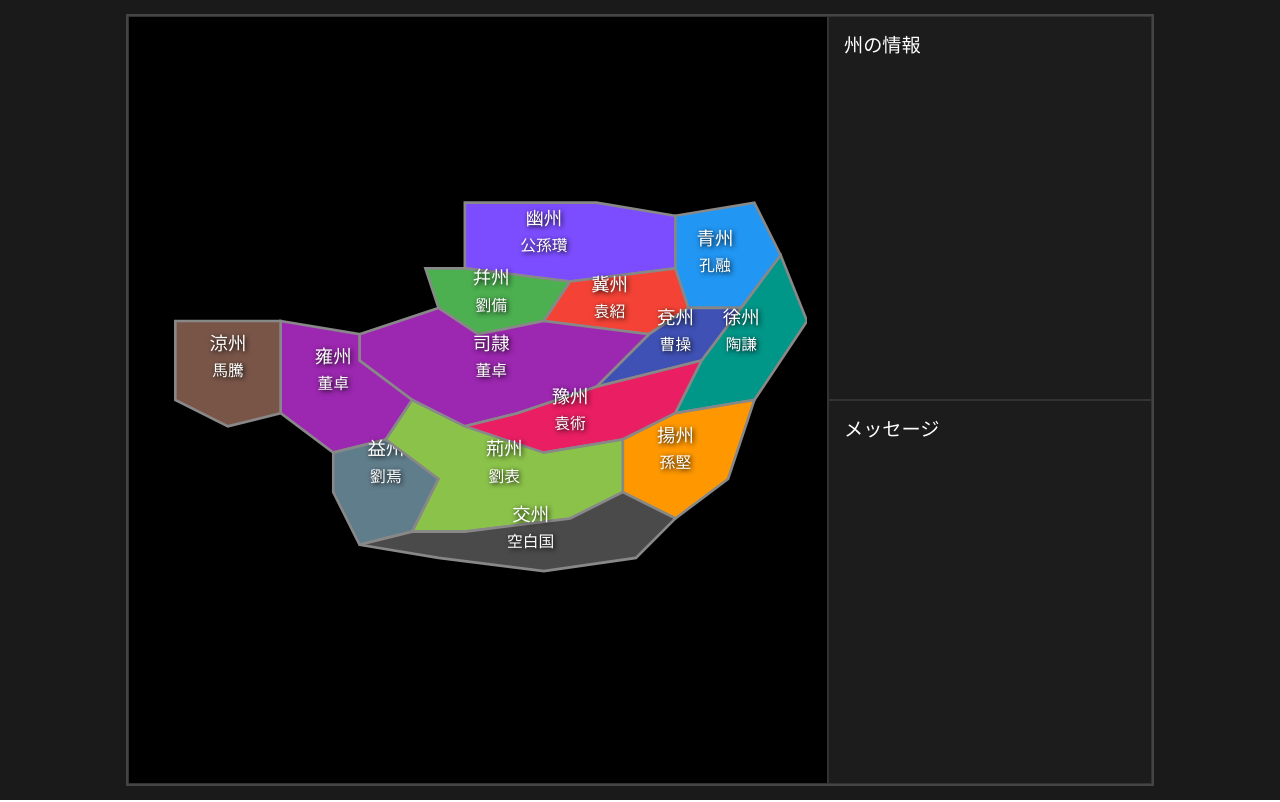
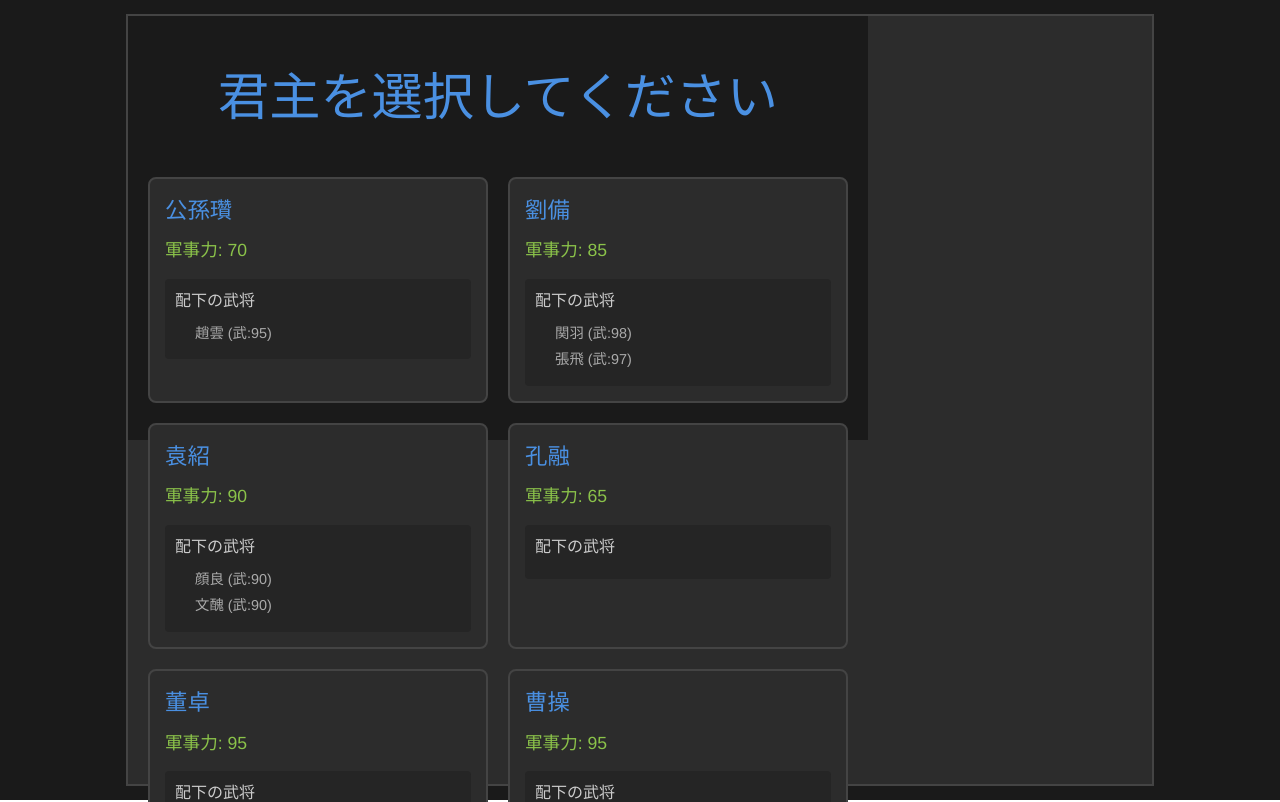
Before and after one commit to kekoyana/ai_game, a React (Vite) app in the folder sangokushi/: page / in a window 1280 px wide. Shown: the top 802 px of the page. Built offline with nearby package versions, Linux system fonts and the light colour scheme.

Commit message:
君主選択を追加

```diff
--- a/sangokushi/src/App.css
+++ b/sangokushi/src/App.css
@@ -38,6 +38,31 @@ body {
   padding: 15px;
   color: #fff;
   overflow-y: auto;
+}
+
+.player-info {
+  background-color: #253544;
+  border: 2px solid #4a90e2;
+  border-radius: 4px;
+  padding: 15px;
+  margin-bottom: 20px;
+}
+
+.player-info h2 {
+  color: #4a90e2;
+  margin: 0 0 10px 0;
+}
+
+.player-info .lord-info {
+  background-color: #2c2c2c;
+  padding: 10px;
+  border-radius: 4px;
+}
+
+.player-info .lord-info p {
+  margin: 5px 0;
+  font-size: 1.1em;
+  color: #fff;
 }
 
 .message-area {
--- a/sangokushi/src/App.tsx
+++ b/sangokushi/src/App.tsx
@@ -3,9 +3,21 @@ import './App.css'
 import { Map } from './components/Map'
 import { Province, provinces } from './types/province'
 import { getGeneralsByLordId } from './types/general'
+import { LordSelection } from './components/LordSelection'
+import { Lord } from './types/lord'
 
 function App() {
   const [selectedProvince, setSelectedProvince] = useState<Province | null>(null);
+  const [playerLord, setPlayerLord] = useState<Lord | null>(null);
+
+  // ゲームが開始されていない場合（君主未選択）
+  if (!playerLord) {
+    return (
+      <div className="game-container">
+        <LordSelection onSelect={setPlayerLord} />
+      </div>
+    );
+  }
 
   const handleProvinceClick = (province: Province) => {
     setSelectedProvince(province);
@@ -28,6 +40,13 @@ function App() {
         <Map onProvinceClick={handleProvinceClick} />
       </div>
       <div className="status-area">
+        <div className="player-info">
+          <h2>プレイヤー情報</h2>
+          <div className="lord-info">
+            <p>君主：{playerLord.name}</p>
+            <p>軍事力：{playerLord.strength}</p>
+          </div>
+        </div>
         <h2>州の情報</h2>
         {selectedProvince && (
           <div className="province-info">
@@ -72,6 +91,7 @@ function App() {
       </div>
       <div className="message-area">
         <h2>メッセージ</h2>
+        <p>現在のターン: {playerLord.name}の作戦フェーズ</p>
         {selectedProvince && (
           <p>{selectedProvince.name}が選択されました</p>
         )}
--- /dev/null
+++ b/sangokushi/src/components/LordSelection.tsx
@@ -0,0 +1,81 @@
+import { useState } from 'react';
+import { Lord, lords } from '../types/lord';
+import { getGeneralsByLordId } from '../types/general';
+import '../styles/LordSelection.css';
+
+interface LordSelectionProps {
+  onSelect: (lord: Lord) => void;
+}
+
+export function LordSelection({ onSelect }: LordSelectionProps) {
+  const [selectedLord, setSelectedLord] = useState<Lord | null>(null);
+  const [showConfirm, setShowConfirm] = useState(false);
+
+  const handleLordClick = (lord: Lord) => {
+    setSelectedLord(lord);
+    setShowConfirm(false);
+  };
+
+  const handleConfirm = () => {
+    if (selectedLord) {
+      setShowConfirm(true);
+    }
+  };
+
+  const handleStart = () => {
+    if (selectedLord) {
+      onSelect(selectedLord);
+    }
+  };
+
+  return (
+    <div className="lord-selection">
+      <h1>君主を選択してください</h1>
+      <div className="lords-grid">
+        {Object.values(lords).map(lord => (
+          <div
+            key={lord.id}
+            className={`lord-card ${selectedLord?.id === lord.id ? 'selected' : ''}`}
+            onClick={() => handleLordClick(lord)}
+          >
+            <h3>{lord.name}</h3>
+            <div className="lord-strength">軍事力: {lord.strength}</div>
+            <div className="generals-preview">
+              <h4>配下の武将</h4>
+              <ul>
+                {getGeneralsByLordId(lord.id).map(general => (
+                  <li key={general.id}>
+                    {general.name} (武:{general.stats.war})
+                  </li>
+                ))}
+              </ul>
+            </div>
+          </div>
+        ))}
+      </div>
+
+      {selectedLord && !showConfirm && (
+        <div className="lord-detail">
+          <h2>{selectedLord.name}を選択中</h2>
+          <button className="confirm-button" onClick={handleConfirm}>
+            この君主で始める
+          </button>
+        </div>
+      )}
+
+      {showConfirm && selectedLord && (
+        <div className="confirmation">
+          <h2>{selectedLord.name}でゲームを開始しますか？</h2>
+          <div className="button-group">
+            <button className="start-button" onClick={handleStart}>
+              開始
+            </button>
+            <button className="back-button" onClick={() => setShowConfirm(false)}>
+              選択に戻る
+            </button>
+          </div>
+        </div>
+      )}
+    </div>
+  );
+}
--- /dev/null
+++ b/sangokushi/src/styles/LordSelection.css
@@ -0,0 +1,139 @@
+.lord-selection {
+  width: 100%;
+  height: 100%;
+  padding: 20px;
+  background-color: #1a1a1a;
+  color: #fff;
+  display: flex;
+  flex-direction: column;
+  align-items: center;
+}
+
+.lord-selection h1 {
+  margin-bottom: 30px;
+  color: #4a90e2;
+  text-align: center;
+}
+
+.lords-grid {
+  display: grid;
+  grid-template-columns: repeat(auto-fill, minmax(250px, 1fr));
+  gap: 20px;
+  width: 100%;
+  max-width: 1200px;
+  padding: 20px;
+  margin-bottom: 20px;
+}
+
+.lord-card {
+  background-color: #2c2c2c;
+  border: 2px solid #444;
+  border-radius: 8px;
+  padding: 15px;
+  cursor: pointer;
+  transition: all 0.3s ease;
+}
+
+.lord-card:hover {
+  transform: translateY(-5px);
+  box-shadow: 0 5px 15px rgba(0, 0, 0, 0.3);
+  border-color: #4a90e2;
+}
+
+.lord-card.selected {
+  background-color: #1e3a5f;
+  border-color: #4a90e2;
+  box-shadow: 0 0 15px rgba(74, 144, 226, 0.3);
+}
+
+.lord-card h3 {
+  margin: 0 0 10px 0;
+  color: #4a90e2;
+  font-size: 1.4em;
+}
+
+.lord-strength {
+  color: #8bc34a;
+  margin-bottom: 15px;
+  font-size: 1.1em;
+}
+
+.generals-preview {
+  background-color: #252525;
+  border-radius: 4px;
+  padding: 10px;
+}
+
+.generals-preview h4 {
+  margin: 0 0 10px 0;
+  color: #ccc;
+}
+
+.generals-preview ul {
+  margin: 0;
+  padding-left: 20px;
+  list-style-type: none;
+}
+
+.generals-preview li {
+  color: #aaa;
+  margin: 5px 0;
+  font-size: 0.9em;
+}
+
+.lord-detail {
+  text-align: center;
+  margin-top: 20px;
+}
+
+.lord-detail h2 {
+  color: #4a90e2;
+  margin-bottom: 15px;
+}
+
+.confirmation {
+  text-align: center;
+  margin-top: 20px;
+  padding: 20px;
+  background-color: #2c2c2c;
+  border-radius: 8px;
+  border: 2px solid #4a90e2;
+}
+
+.button-group {
+  display: flex;
+  gap: 15px;
+  justify-content: center;
+  margin-top: 20px;
+}
+
+.confirm-button,
+.start-button,
+.back-button {
+  padding: 10px 20px;
+  font-size: 1.1em;
+  border-radius: 4px;
+  cursor: pointer;
+  transition: all 0.3s ease;
+  border: none;
+}
+
+.confirm-button,
+.start-button {
+  background-color: #4a90e2;
+  color: white;
+}
+
+.confirm-button:hover,
+.start-button:hover {
+  background-color: #357abd;
+}
+
+.back-button {
+  background-color: #666;
+  color: white;
+}
+
+.back-button:hover {
+  background-color: #555;
+}
```
